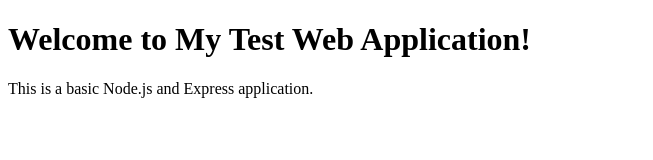
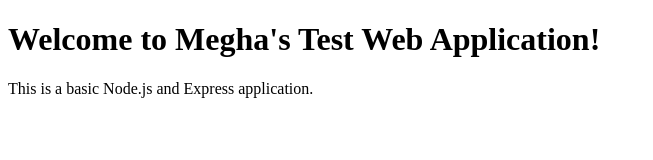
Before and after one commit to mjotangi/MyTestProject, a website: page index.html in a window 1280 px wide. Shown: the whole page, without its empty margins (0-653 px from the left). Drawn offline with Linux system fonts and the light colour scheme.

Commit message:
new changes

```diff
--- a/index.html
+++ b/index.html
@@ -6,7 +6,7 @@
   <title>Simple Web App</title>
 </head>
 <body>
-  <h1>Welcome to My Test Web Application!</h1>
+  <h1>Welcome to Megha's Test Web Application!</h1>
   <p>This is a basic Node.js and Express application.</p>
 </body>
 </html>
```
